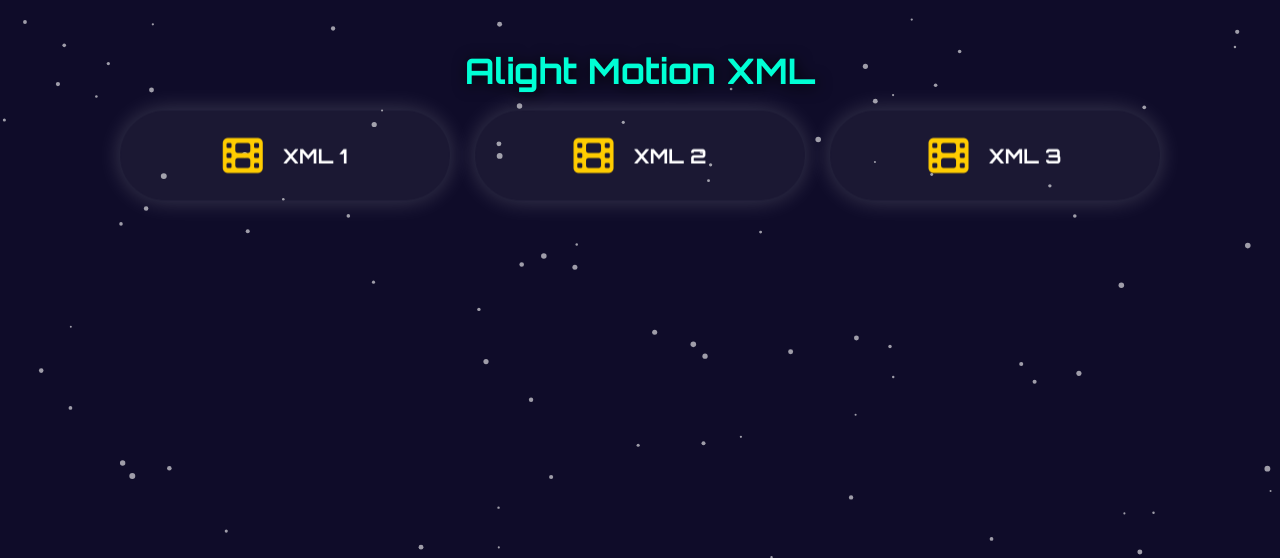
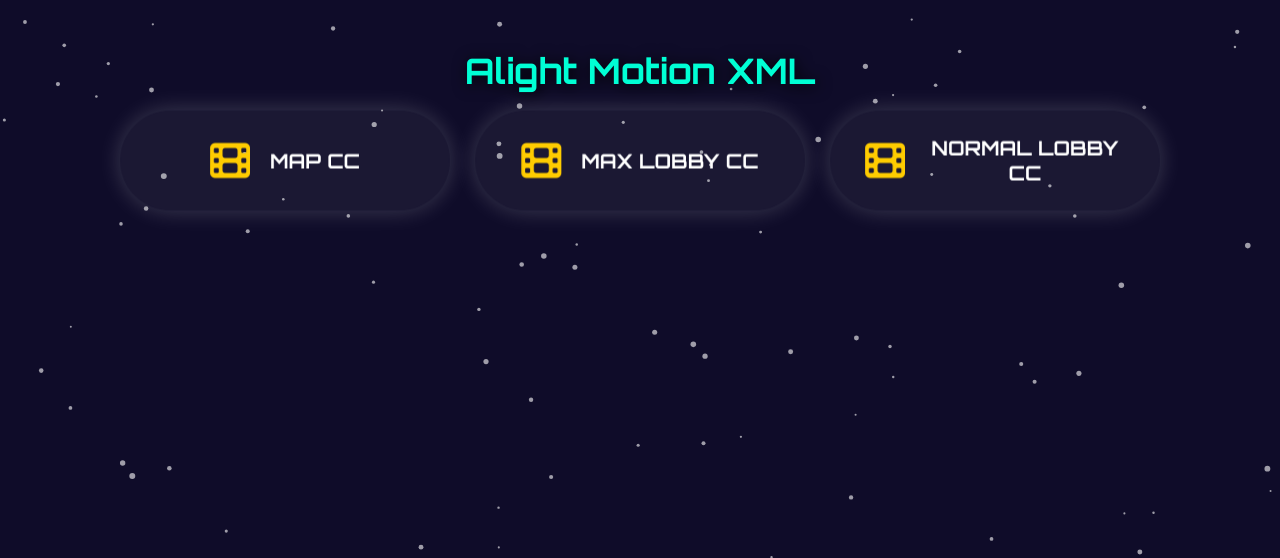
Before and after one commit to rajumeaw/Raju-Ofcl-, a plain HTML site: page index.html in a window 1280 px wide. Shown: the part 242-800 px from the top of the page. Drawn offline with Linux system fonts and the light colour scheme.

Commit message:
Update index.html

```diff
--- a/index.html
+++ b/index.html
@@ -158,9 +158,9 @@ canvas#bgCanvas {
 <div class="section">
     <h2>Alight Motion XML</h2>
     <div class="container">
-        <a href="https://example.com/alightmotion1.xml" class="link-card" target="_blank"><i class="fas fa-film"></i> XML 1</a>
-        <a href="https://example.com/alightmotion2.xml" class="link-card" target="_blank"><i class="fas fa-film"></i> XML 2</a>
-        <a href="https://example.com/alightmotion3.xml" class="link-card" target="_blank"><i class="fas fa-film"></i> XML 3</a>
+        <a href="https://example.com/alightmotion1.xml" class="link-card" target="_blank"><i class="fas fa-film"></i> MAP CC </a>
+        <a href="https://example.com/alightmotion2.xml" class="link-card" target="_blank"><i class="fas fa-film"></i> MAX LOBBY CC </a>
+        <a href="https://example.com/alightmotion3.xml" class="link-card" target="_blank"><i class="fas fa-film"></i>NORMAL LOBBY CC</a>
     </div>
 </div>
 
```
